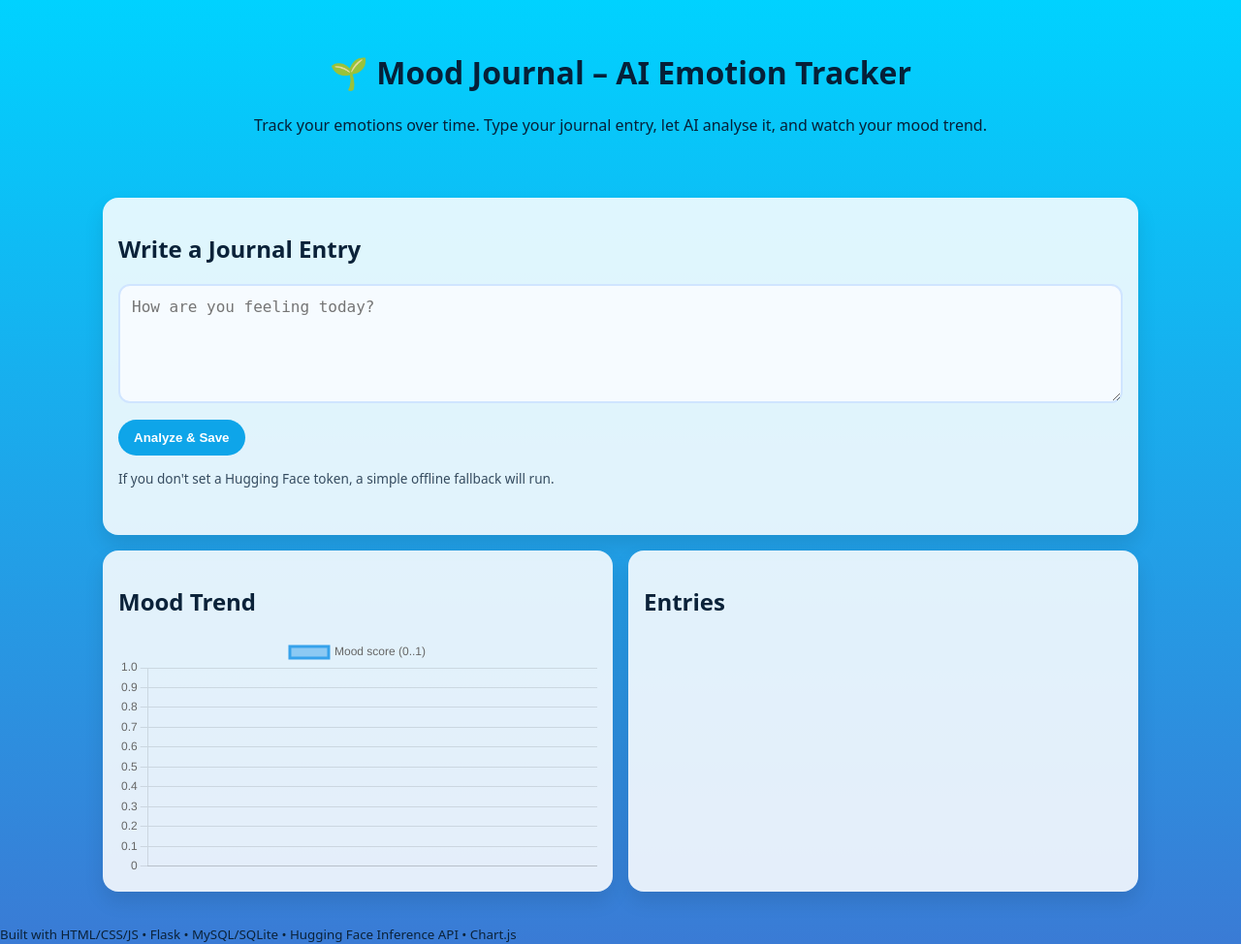
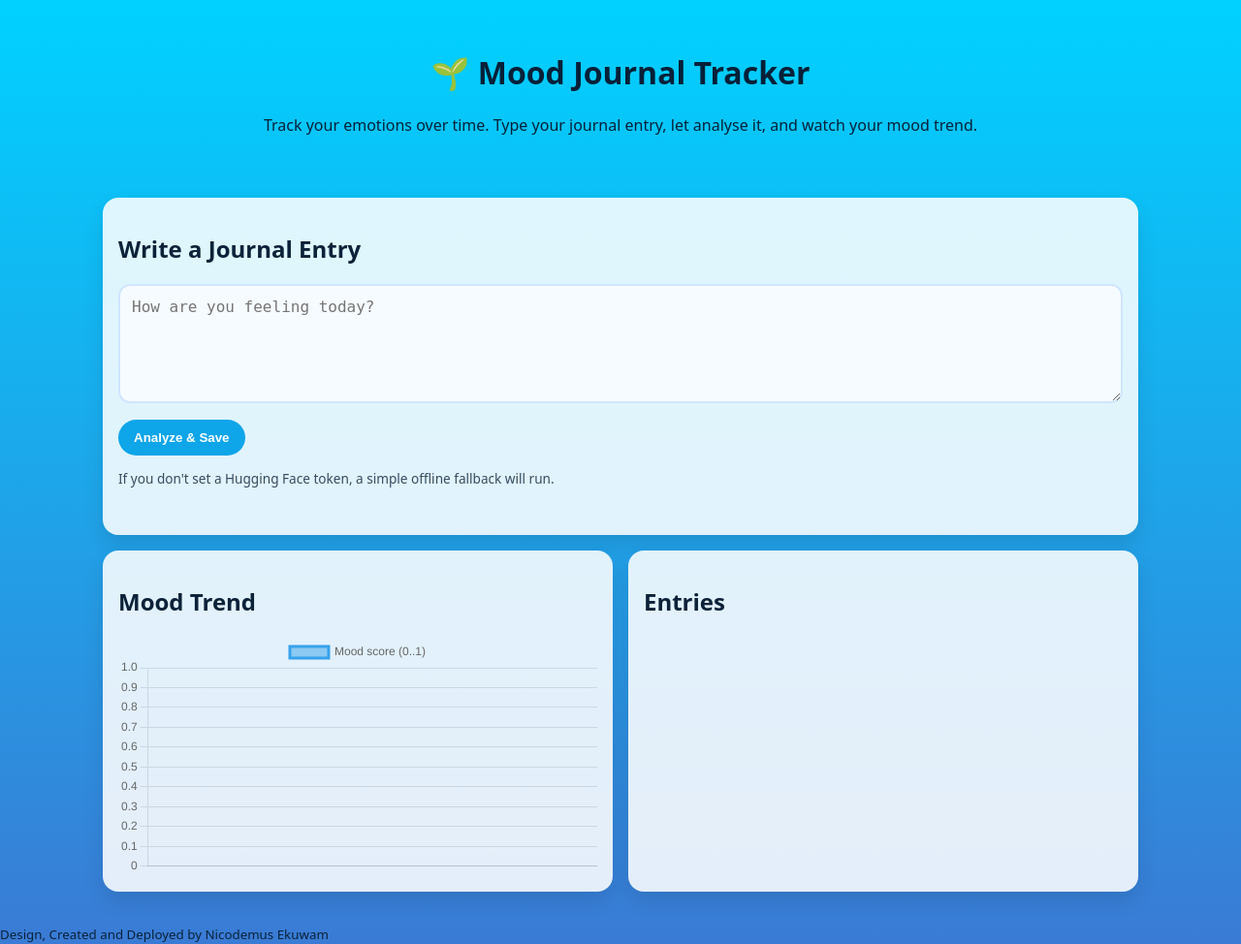
Before and after one commit to Ekuwam2910/Mood-Journal-Web-App, a Flask app: page / in a window 1280 px wide. Shown: the whole page at 97% size. Run offline with Flask 3, Linux system fonts and the light colour scheme; data that the repository does not hold is empty.

Commit message:
Updated html and css without secrets

```diff
--- a/templates/index.html
+++ b/templates/index.html
@@ -9,8 +9,8 @@
 </head>
 <body>
   <header>
-    <h1>🌱 Mood Journal – AI Emotion Tracker</h1>
-    <p>Track your emotions over time. Type your journal entry, let AI analyse it, and watch your mood trend.</p>
+    <h1>🌱 Mood Journal Tracker</h1>
+    <p>Track your emotions over time. Type your journal entry, let analyse it, and watch your mood trend.</p>
   </header>
 
   <main class="container">
@@ -37,7 +37,7 @@
   </main>
 
   <footer>
-    <small>Built with HTML/CSS/JS • Flask • MySQL/SQLite • Hugging Face Inference API • Chart.js</small>
+    <small>Design, Created and Deployed by Nicodemus Ekuwam</small>
   </footer>
 
   <script src="/static/app.js"></script>
```
